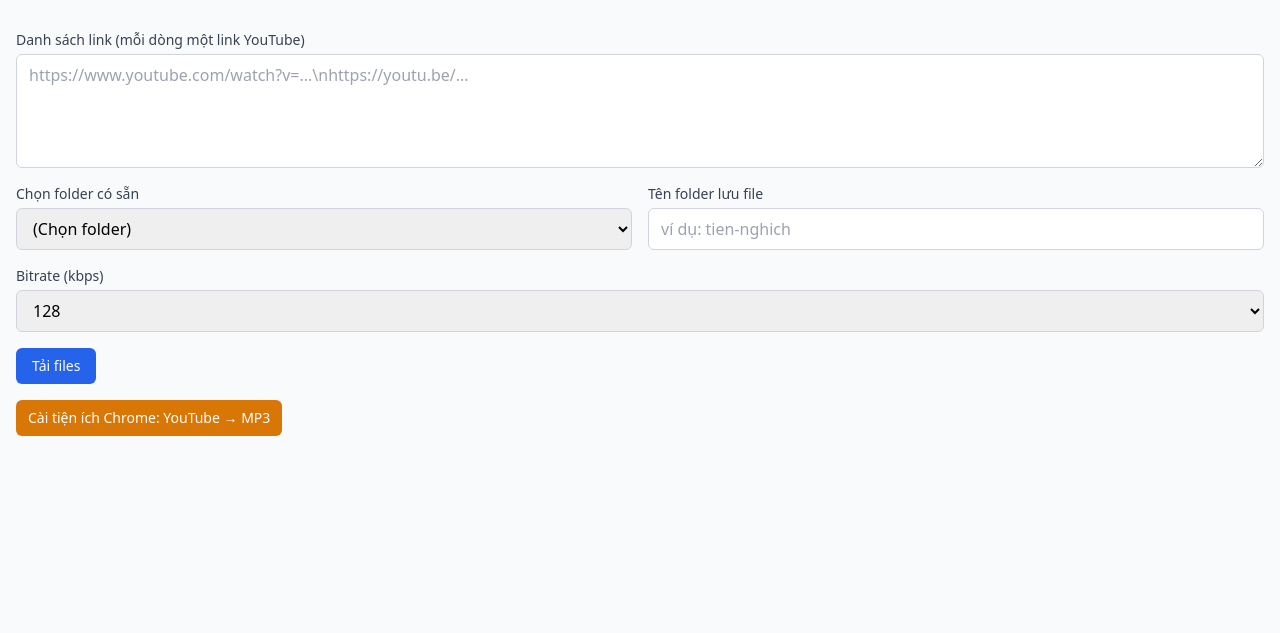
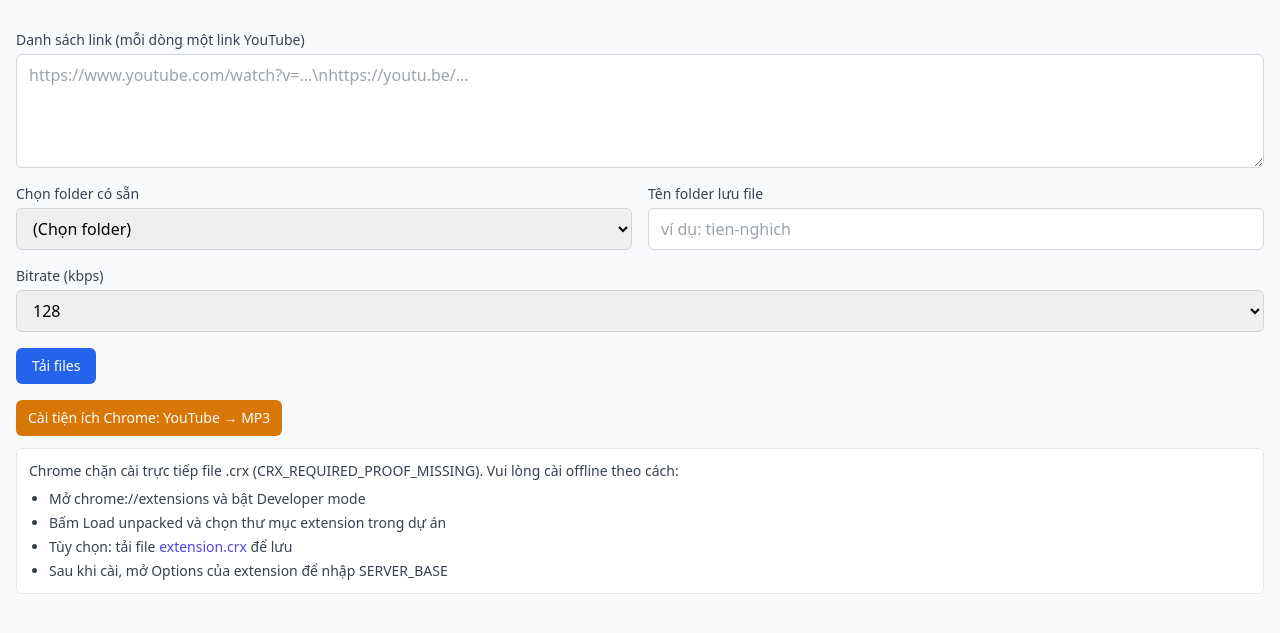
Before and after one commit to longbm64/youtube-to-mp3, a browser extension: page public/files.html in a window 1280 px wide. Both pictures are taken after a click on the button "Cài tiện ích Chrome: YouTube → MP3". Shown: the part 83-716 px from the top of the page. Drawn offline with nearby package versions, Linux system fonts and the light colour scheme; files that its build step writes are made by us from their sources; no server answers.

Commit message:
feat(extension): add offline chrome extension installation support
- Serve extension.crx file before static middleware to avoid 404
- Add installation guide in files.html for offline extension setup
- Remove unused extension.pem file

```diff
--- a/public/files.html
+++ b/public/files.html
@@ -71,6 +71,20 @@
                         <button type="button" id="installExtBtn"
                             class="rounded-md bg-amber-600 text-white px-3 py-2 text-sm hover:bg-amber-700">Cài tiện ích
                             Chrome: YouTube → MP3</button>
+                        <div id="extGuide" class="hidden mt-3 p-3 border rounded-md bg-white text-sm text-gray-700">
+                            <p class="mb-2">Chrome chặn cài trực tiếp file .crx (CRX_REQUIRED_PROOF_MISSING). Vui lòng
+                                cài offline theo cách:</p>
+                            <ul class="list-disc pl-5 space-y-1">
+                                <li>Mở <span class="font-medium">chrome://extensions</span> và bật <span
+                                        class="font-medium">Developer mode</span></li>
+                                <li>Bấm <span class="font-medium">Load unpacked</span> và chọn thư mục <span
+                                        class="font-medium">extension</span> trong dự án</li>
+                                <li>Tùy chọn: tải file <a href="/extension.crx"
+                                        class="text-indigo-600 hover:underline">extension.crx</a> để lưu</li>
+                                <li>Sau khi cài, mở Options của extension để nhập <span
+                                        class="font-medium">SERVER_BASE</span></li>
+                            </ul>
+                        </div>
                     </div>
                 </form>
 
@@ -104,18 +118,10 @@
             navigator.serviceWorker.register('/sw.js');
         }
         const installBtn = document.getElementById('installExtBtn');
+        const extGuide = document.getElementById('extGuide');
         if (installBtn) {
             installBtn.addEventListener('click', () => {
-                const storeUrl = 'https://chromewebstore.google.com/';
-                try {
-                    if (window.chrome && chrome.webstore && typeof chrome.webstore.install === 'function') {
-                        chrome.webstore.install(storeUrl, () => { }, () => { window.open(storeUrl, '_blank'); });
-                    } else {
-                        window.open(storeUrl, '_blank');
-                    }
-                } catch (e) {
-                    window.open(storeUrl, '_blank');
-                }
+                if (extGuide) extGuide.classList.remove('hidden');
             });
         }
     </script>
```
Also changed, not shown: src/server.js (+14 -0 lines), 1 other file.
